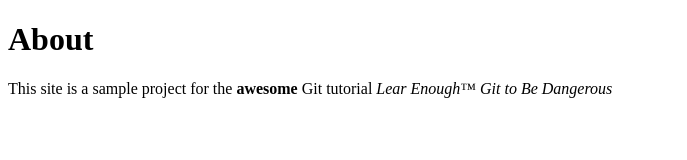
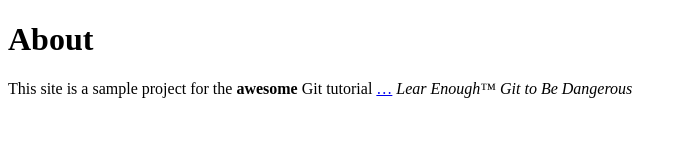
Before and after one commit to scopaf/website, a plain HTML site: page about.html in a window 1280 px wide. Shown: the whole page, without its empty margins (0-687 px from the left). Drawn offline with Linux system fonts and the light colour scheme.

Commit message:
Add link to tuto title

```diff
--- a/about.html
+++ b/about.html
@@ -6,7 +6,7 @@
    <body>
      <h1>About</h1>
      <p>
-       This site is a sample project for the <strong>awesome</strong> Git tutorial <em>Lear Enough™ Git to Be Dangerous</em>
+       This site is a sample project for the <strong>awesome</strong> Git tutorial <a href="http://learnenough.com/git-tutorial">…</a> <em>Lear Enough™ Git to Be Dangerous</em>
      </p>
    </body>
  </html>
```
